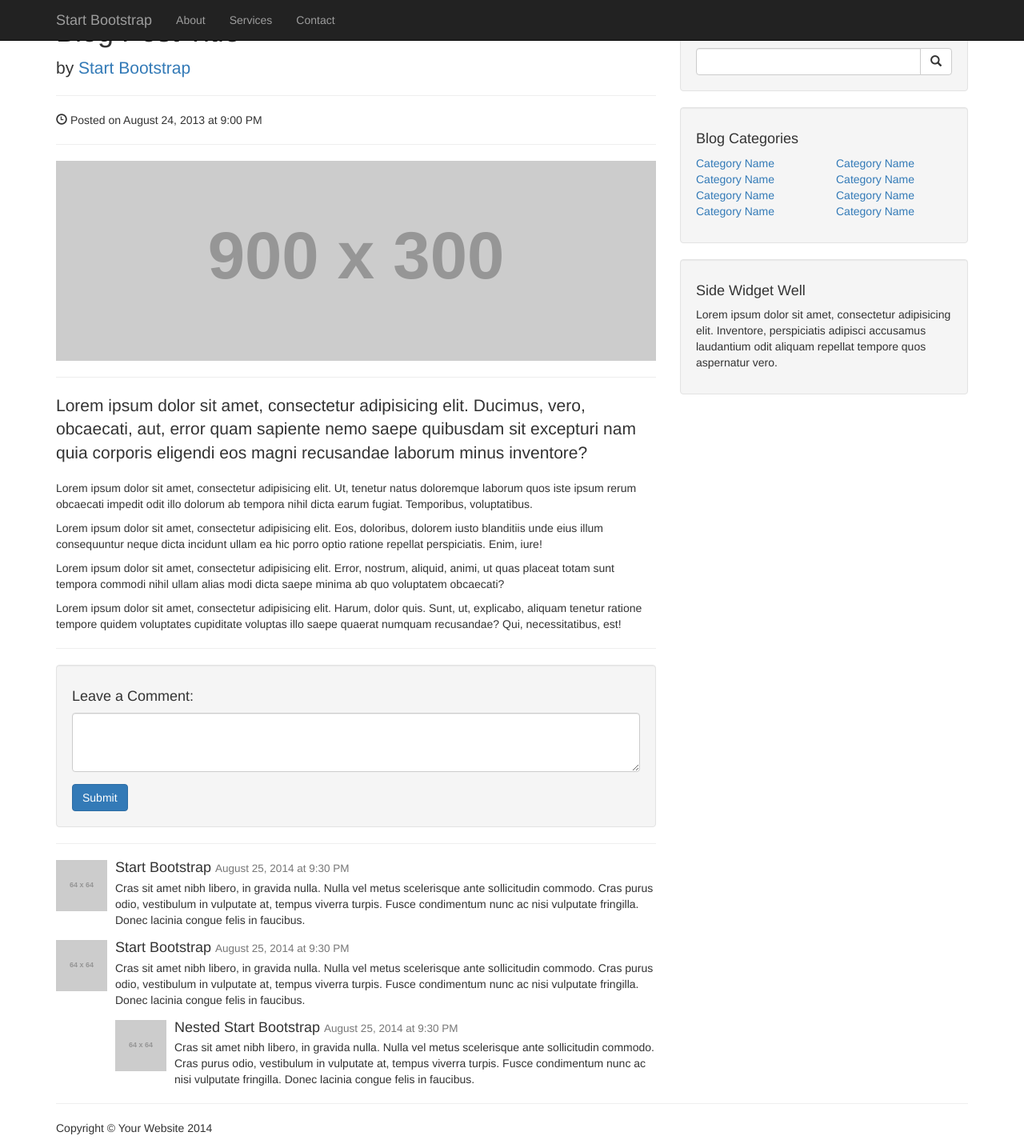
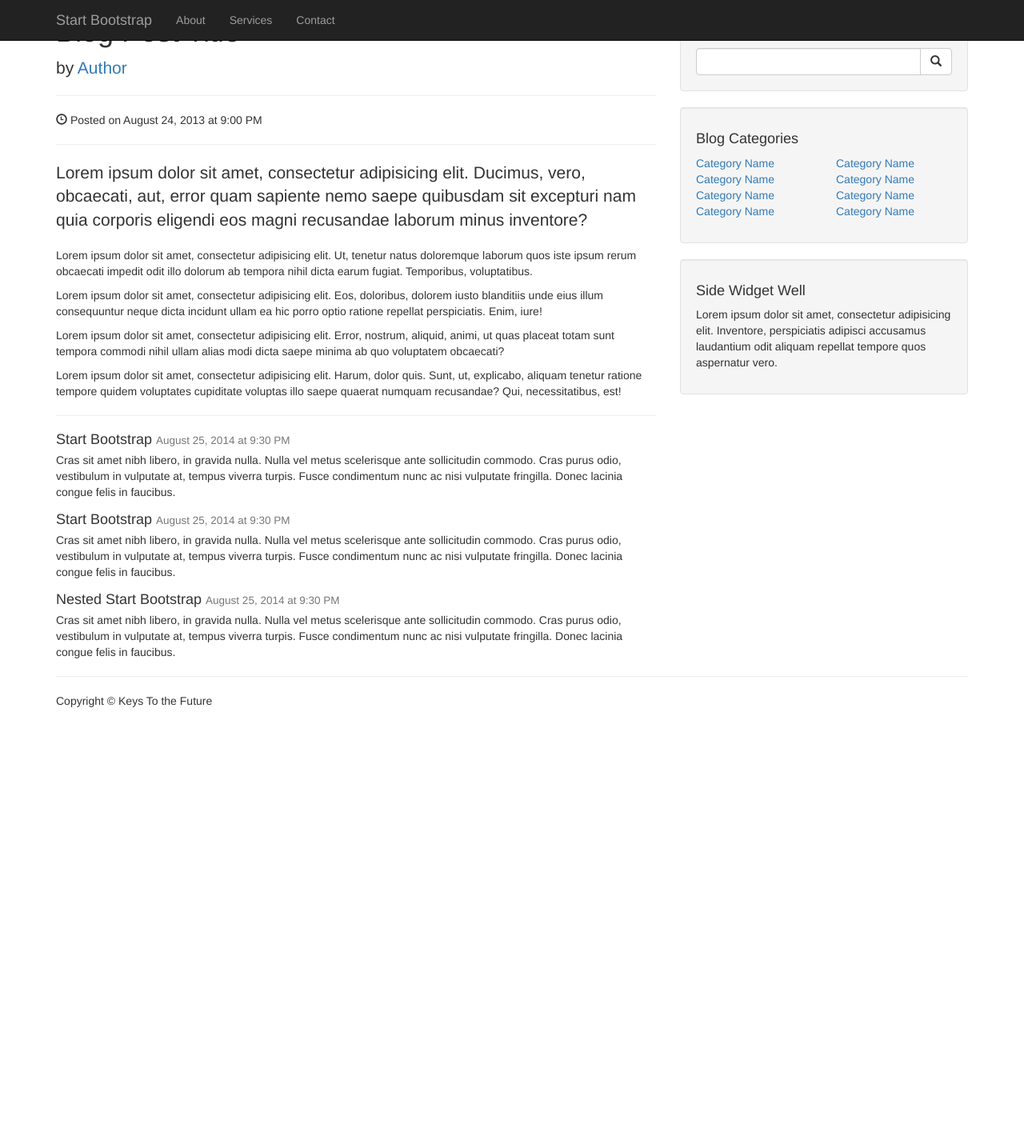
Before and after one commit to TerryMinal/KTFImmigrationHackathon, a Flask app: template templates/blog.html in a window 1280 px wide. Shown: the whole page at 80% size. After the commit the page ends 884 px from the top, so only its background shows below. Run offline with Flask 2, Linux system fonts and the light colour scheme; the template is opened without the code that fills it, so the values that code supplies are empty; grey boxes labelled with a size stand in for pictures from a placeholder-image service; some libraries are stand-ins or nearby versions.

Commit message:
deleted images and comments

```diff
--- a/templates/blog.html
+++ b/templates/blog.html
@@ -75,18 +75,13 @@
 
           <!-- Author -->
           <p class="lead">
-            by <a href="#">Start Bootstrap</a>
+            by <a href="#">Author</a>
           </p>
 
           <hr>
 
           <!-- Date/Time -->
           <p><span class="glyphicon glyphicon-time"></span> Posted on August 24, 2013 at 9:00 PM</p>
-
-          <hr>
-
-          <!-- Preview Image -->
-          <img class="img-responsive" src="http://placehold.it/900x300" alt="">
 
           <hr>
 
@@ -98,29 +93,10 @@
           <p>Lorem ipsum dolor sit amet, consectetur adipisicing elit. Harum, dolor quis. Sunt, ut, explicabo, aliquam tenetur ratione tempore quidem voluptates cupiditate voluptas illo saepe quaerat numquam recusandae? Qui, necessitatibus, est!</p>
 
           <hr>
-
-          <!-- Blog Comments -->
-
-          <!-- Comments Form -->
-          <div class="well">
-            <h4>Leave a Comment:</h4>
-            <form role="form">
-              <div class="form-group">
-                <textarea class="form-control" rows="3"></textarea>
-              </div>
-              <button type="submit" class="btn btn-primary">Submit</button>
-            </form>
-          </div>
-
-          <hr>
-
           <!-- Posted Comments -->
 
           <!-- Comment -->
           <div class="media">
-            <a class="pull-left" href="#">
-              <img class="media-object" src="http://placehold.it/64x64" alt="">
-            </a>
             <div class="media-body">
               <h4 class="media-heading">Start Bootstrap
                 <small>August 25, 2014 at 9:30 PM</small>
@@ -131,9 +107,6 @@
 
 	  <!-- Comment -->
 	  <div class="media">
-	    <a class="pull-left" href="#">
-	      <img class="media-object" src="http://placehold.it/64x64" alt="">
-	    </a>
 	    <div class="media-body">
 	      <h4 class="media-heading">Start Bootstrap
 		<small>August 25, 2014 at 9:30 PM</small>
@@ -141,9 +114,6 @@
 	      Cras sit amet nibh libero, in gravida nulla. Nulla vel metus scelerisque ante sollicitudin commodo. Cras purus odio, vestibulum in vulputate at, tempus viverra turpis. Fusce condimentum nunc ac nisi vulputate fringilla. Donec lacinia congue felis in faucibus.
 	      <!-- Nested Comment -->
 	      <div class="media">
-		<a class="pull-left" href="#">
-		  <img class="media-object" src="http://placehold.it/64x64" alt="">
-		</a>
 		<div class="media-body">
 		  <h4 class="media-heading">Nested Start Bootstrap
 		    <small>August 25, 2014 at 9:30 PM</small>
@@ -223,7 +193,7 @@
       <footer>
 	<div class="row">
 	  <div class="col-lg-12">
-            <p>Copyright &copy; Your Website 2014</p>
+            <p>Copyright &copy; Keys To the Future</p>
 	  </div>
 	</div>
 	<!-- /.row -->
```
Also changed, not shown: 2 other files.
